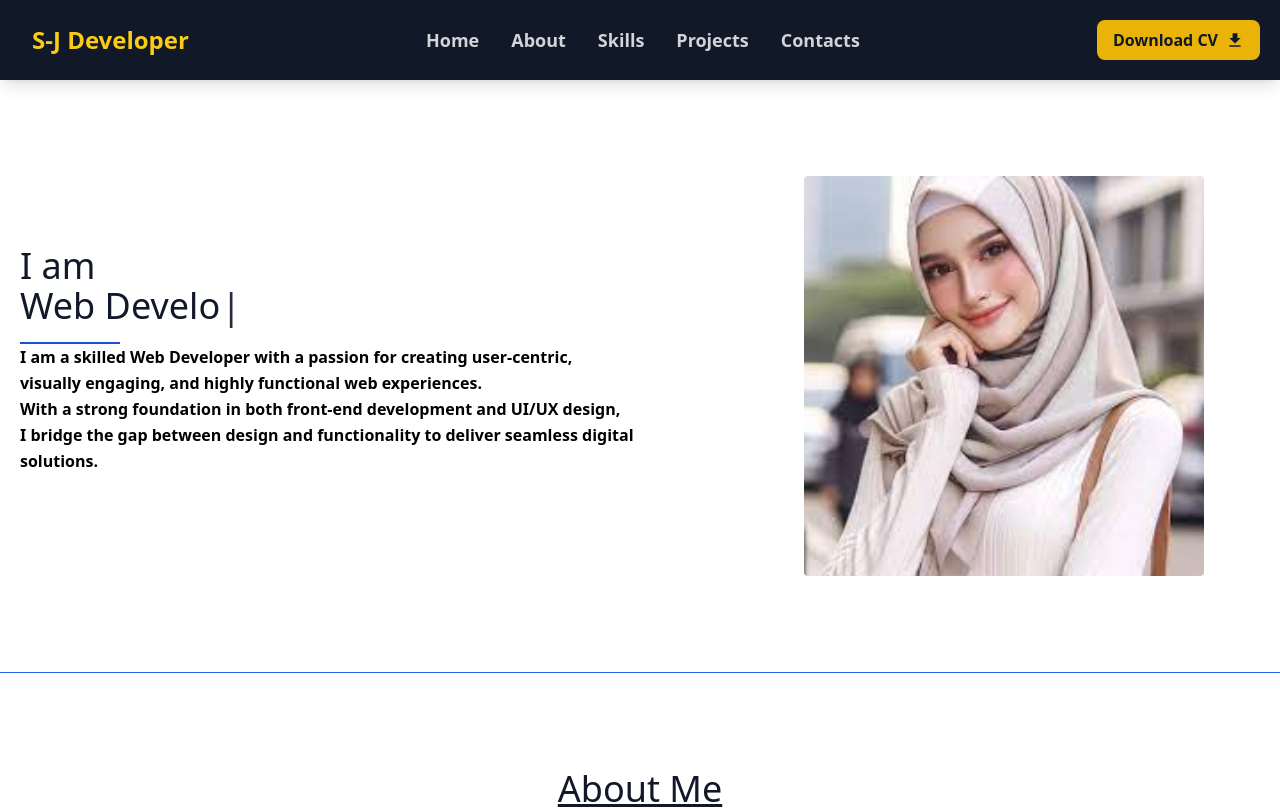
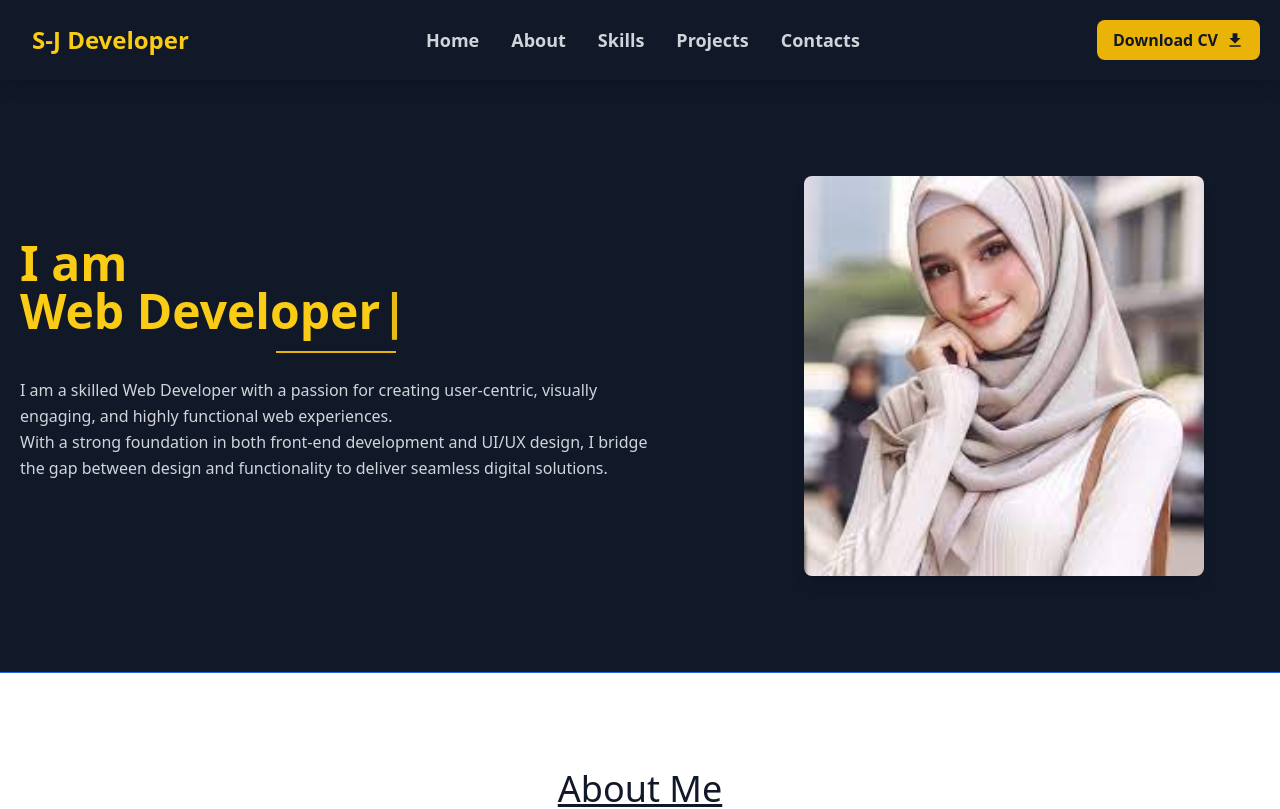
Before and after one commit to umarprogrammer19/Portfolio-v3, a Next.js app: page / in a window 1280 px wide. Shown: the top 809 px of the page. Built offline with nearby package versions, Linux system fonts and the light colour scheme.

Commit message:
Chane Hero

```diff
--- a/src/components/Hero.tsx
+++ b/src/components/Hero.tsx
@@ -1,39 +1,39 @@
 "use client";
 
-import React from 'react'
-import Typewriter from 'typewriter-effect';
+import React from "react";
+import Typewriter from "typewriter-effect";
 
 function Hero() {
   return (
     <div>
-      <section className="text-gray-600 body-font">
+      <section className="text-gray-200 body-font bg-gray-900">
         <div className="container mx-auto flex px-5 py-24 md:flex-row flex-col items-center">
           <div className="lg:flex-grow md:w-1/2 lg:pr-24 md:pr-16 flex flex-col md:items-start md:text-left mb-16 md:mb-0 items-center text-center">
-            <h1 className="title-font sm:text-4xl text-3xl mb-4 font-medium text-gray-900">
+            <h1 className="title-font sm:text-5xl text-4xl mb-4 font-bold text-yellow-400">
               I am
               <br className="hidden lg:inline-block" />
               <Typewriter
                 options={{
-                  strings: ['Sumbul Jawed', 'Web Developer', `UI/UX Designer`],
+                  strings: ['Sumbul Jawed', 'Web Developer', 'UI/UX Designer'],
                   autoStart: true,
                   loop: true,
+                  cursor: "|",
+                  delay: 80,
+                  deleteSpeed: 50,
                 }}
               />
             </h1>
-            <div className='w-[100px] h-[2px] bg-blue-700 '>
-
-            </div>
-            <p className="mb-8 leading-relaxed font-semibold text-black">
-              I am a skilled Web Developer with a passion for creating user-centric, <br />
+            <div className="w-[120px] h-[2px] bg-yellow-500 mb-6 mx-auto" />
+            <p className="mb-8 leading-relaxed font-medium text-gray-300">
+              I am a skilled Web Developer with a passion for creating user-centric,
               visually engaging, and highly functional web experiences. <br />
-              With a strong foundation in both front-end development and UI/UX design, <br />
+              With a strong foundation in both front-end development and UI/UX design,
               I bridge the gap between design and functionality to deliver seamless digital solutions.
             </p>
-
           </div>
           <div className="lg:max-w-lg lg:w-full md:w-1/2 w-5/6">
             <img
-              className="object-cover object-center rounded mx-auto left-5"
+              className="object-cover object-center rounded-lg mx-auto shadow-lg"
               alt="hero"
               height={600}
               width={400}
@@ -43,7 +43,7 @@ function Hero() {
         </div>
       </section>
     </div>
-  )
+  );
 }
 
-export default Hero
+export default Hero;
```
